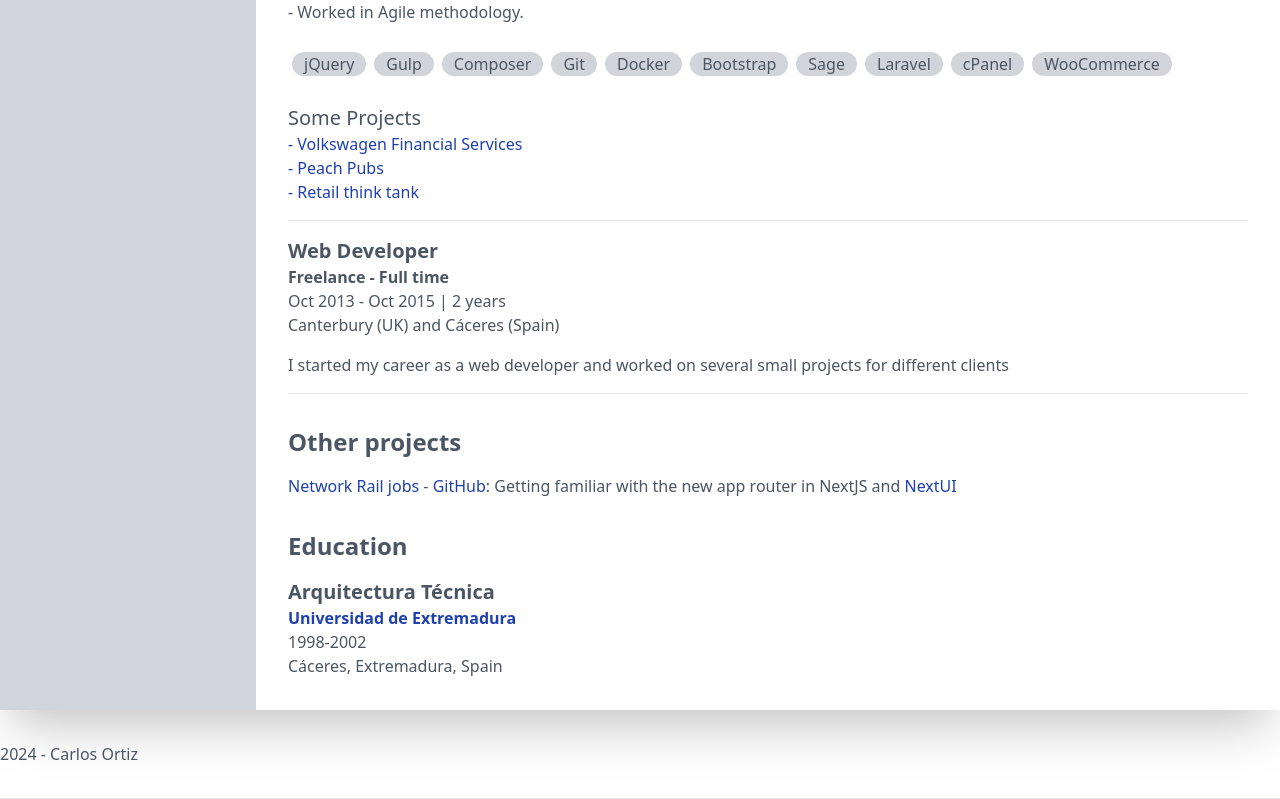
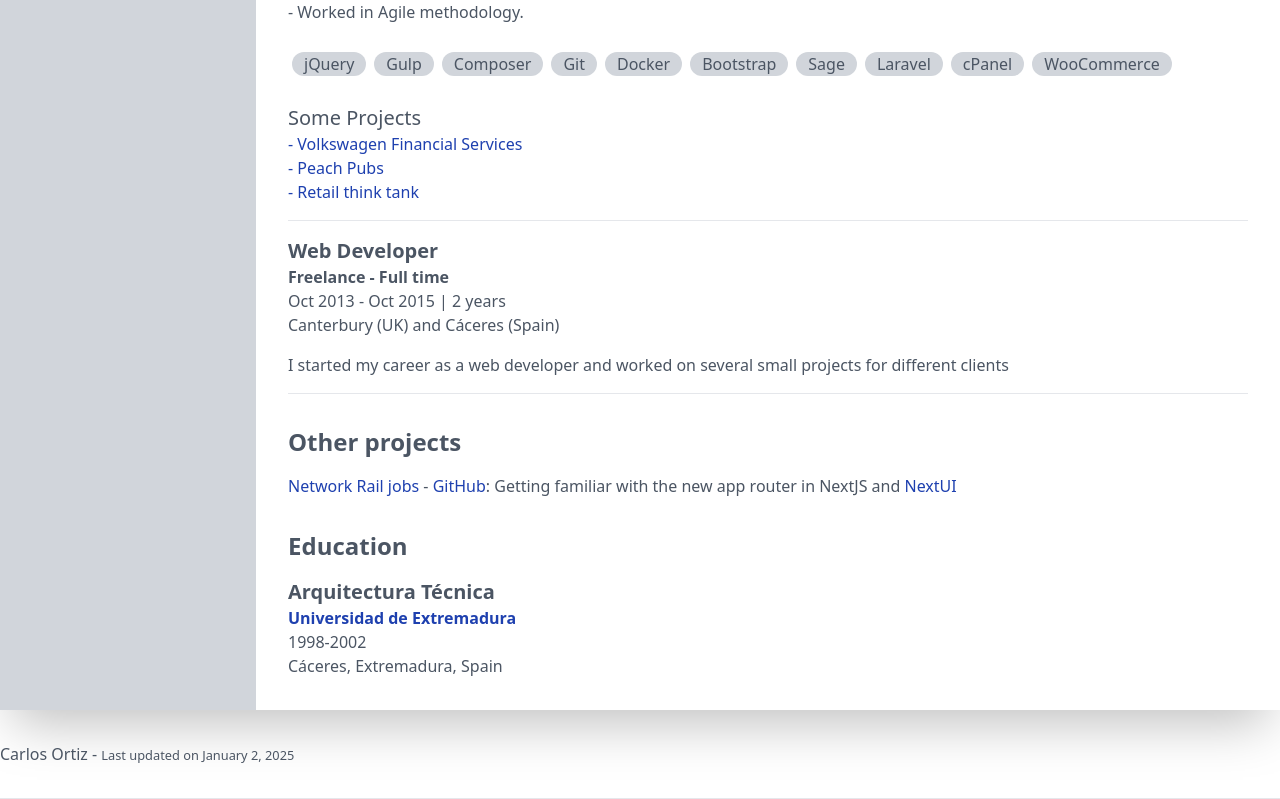
Before and after one commit to DuffmanCC/web-cv, a Vue app: page / in a window 1280 px wide. Shown: the part 3739-4538 px from the top of the page. Built offline with nearby package versions, Linux system fonts and the light colour scheme.

Commit message:
add last updated on footer

```diff
--- a/src/App.vue
+++ b/src/App.vue
@@ -94,7 +94,11 @@
         <footer
           class="p-3 sm:p-8 xl:px-0 border-b dark:bg-gray-700 xl:dark:bg-gray-900 dark:text-white print:hidden"
         >
-          <time datetime="2024">2024</time> - Carlos Ortiz
+          Carlos Ortiz -
+          <small
+            >Last updated on
+            <time datetime="2024-01-01">January 2, 2025</time></small
+          >
         </footer>
       </div>
     </div>
```
